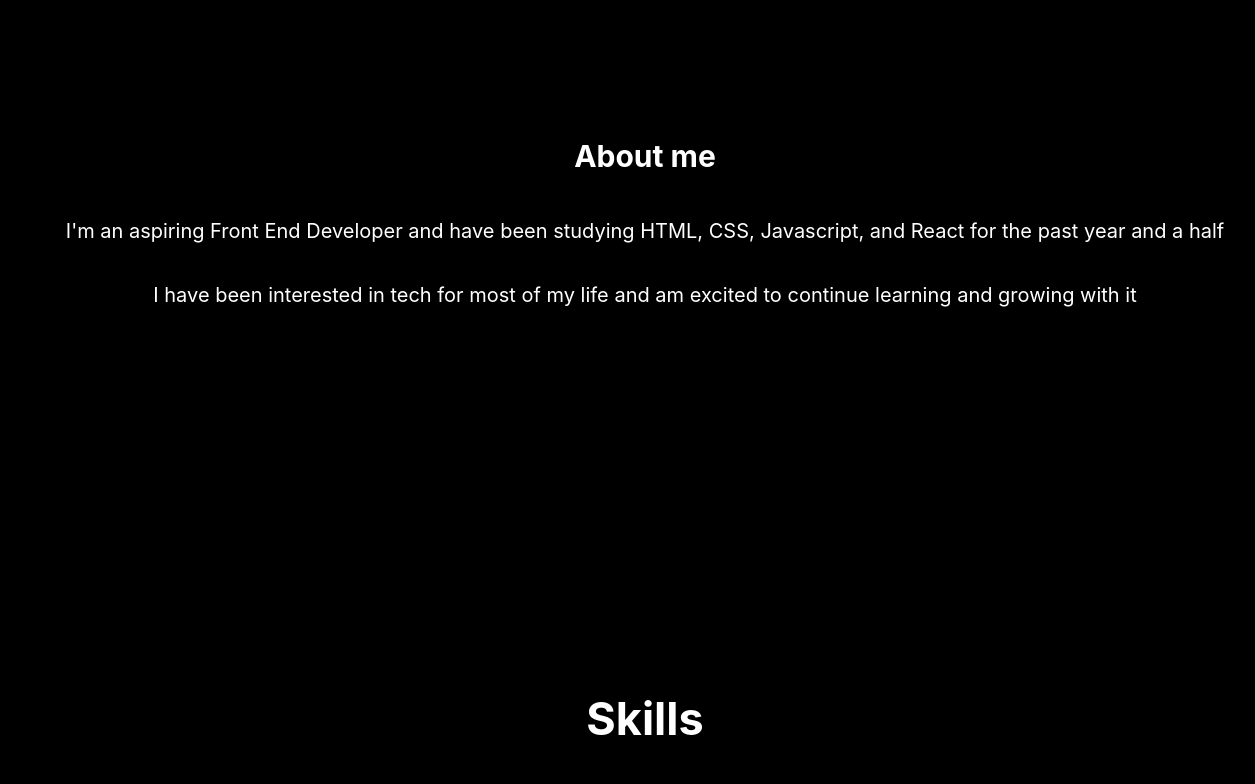
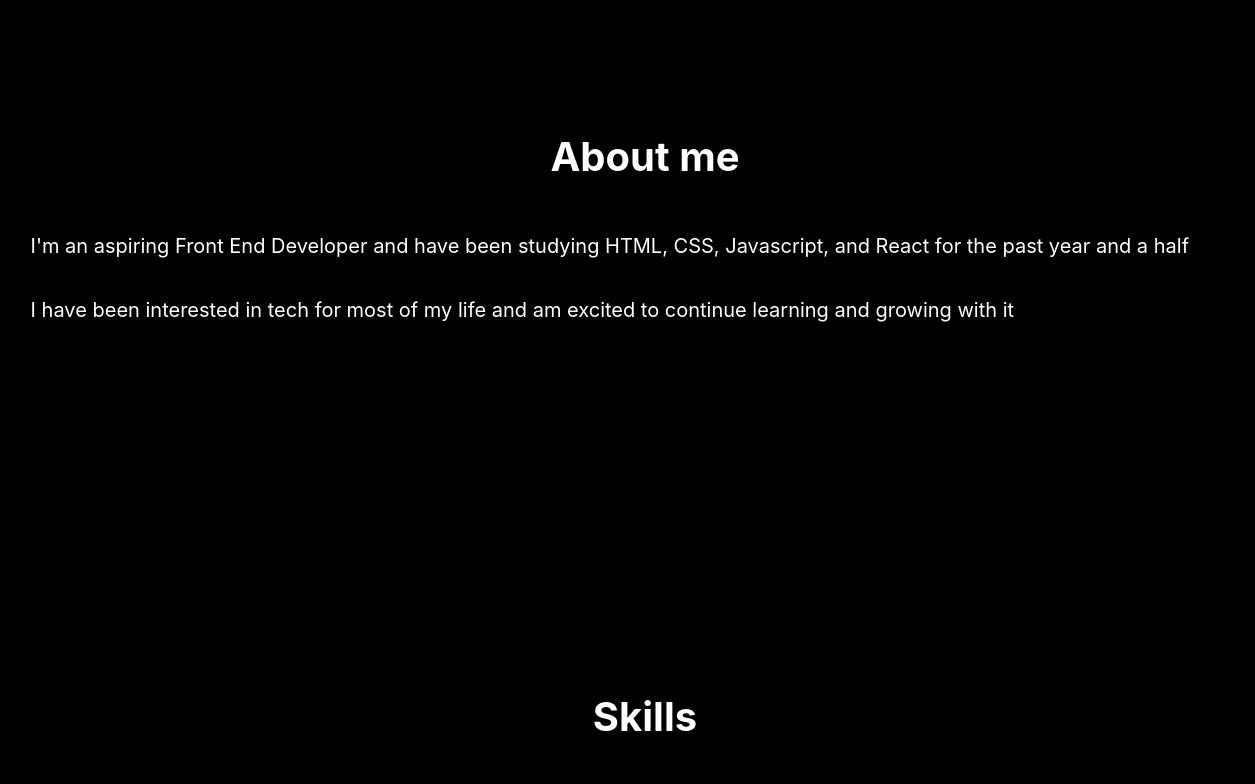
Before and after one commit to Braden0006/portfolio-version2, a React (Create React App) app: page / in a window 1536 px wide. Shown: the part 980-1764 px from the top of the page, without its empty margins (123-1378 px from the left). Built offline with nearby package versions, Linux system fonts and the light colour scheme.

Commit message:
Made "About" component responsive on all devices and changed some font sizes

```diff
--- a/src/Components/About/About.css
+++ b/src/Components/About/About.css
@@ -1 +1 @@
-.about{height:100vh;width:90vw;margin:auto;display:flex;flex-direction:column;align-items:center;justify-content:center}.about .about__title,.about .about__info{color:#fff}.about .about__title{font-size:3rem}.about .about__info{font-size:2rem}/*# sourceMappingURL=About.css.map */
+.about{height:100vh;width:90vw;margin:auto;display:flex;flex-direction:column;align-items:center;justify-content:center}.about .about__title,.about .about__info-container__description{color:#fff}.about .about__title{font-size:3rem}.about .about__info-container{display:flex;flex-direction:column;width:80vw}.about .about__info-container .about__info-container__description{font-size:2rem}@media screen and (min-width: 1440px){.about .about__title{font-size:4rem}.about .about__info{font-size:2.5rem}}/*# sourceMappingURL=About.css.map */
--- a/src/Components/About/About.js
+++ b/src/Components/About/About.js
@@ -5,14 +5,16 @@ export default function About() {
   return (
     <div className="about" id="about">
       <h2 className="about__title">About me</h2>
-      <p className="about__info">
+      <div className="about__info-container">
+        <p className="about__info-container__description">
           I'm an aspiring Front End Developer and have been studying HTML, CSS,
           Javascript, and React for the past year and a half
         </p>
-      <p className="about__info">
+        <p className="about__info-container__description">
           I have been interested in tech for most of my life and am excited to
           continue learning and growing with it
         </p>
       </div>
+    </div>
   );
 }
--- a/src/Components/About/About.scss
+++ b/src/Components/About/About.scss
@@ -9,7 +9,7 @@
     align-items: center;
     justify-content: center;
 
-    .about__title, .about__info {
+    .about__title, .about__info-container__description {
         color: $white;
     }
 
@@ -17,7 +17,28 @@
         font-size: $h2-font;
     }
 
-    .about__info {
-        font-size: $medium-font;
+    .about__info-container {
+        display: flex;
+        flex-direction: column;
+        width: 80vw;
+
+        .about__info-container__description {
+            font-size: $medium-font;
+        }
+    }
+
+}
+
+// Media Query
+@media screen and (min-width: 1440px) {
+    .about {
+
+        .about__title {
+            font-size: $title-font;
+        }
+
+        .about__info {
+            font-size: $description-font;
+        }
     }
 }
--- a/src/Components/Skills/Skills.css
+++ b/src/Components/Skills/Skills.css
@@ -1 +1 @@
-.skills{height:100vh;display:flex;flex-direction:column;align-items:center;justify-content:center}.skills .skills__title{color:#fff;font-size:3rem}.skills .skills__grid{display:grid;grid-template-columns:repeat(3, 1fr);grid-template-rows:repeat(4, 1fr);column-gap:6rem;row-gap:3rem}.skills .skills__grid .skills__grid-icon{height:6rem}@media screen and (min-width: 768px){.skills .skills__title{margin-bottom:8rem}.skills .skills__grid{column-gap:24rem}}@media screen and (min-width: 1440px){.skills .skills__title{font-size:4.5rem}.skills .skills__grid{column-gap:36rem;row-gap:8rem}.skills .skills__grid .skills__grid-icon{height:8rem}}/*# sourceMappingURL=Skills.css.map */
+.skills{height:100vh;display:flex;flex-direction:column;align-items:center;justify-content:center}.skills .skills__title{color:#fff;font-size:3rem}.skills .skills__grid{display:grid;grid-template-columns:repeat(3, 1fr);grid-template-rows:repeat(4, 1fr);column-gap:6rem;row-gap:3rem}.skills .skills__grid .skills__grid-icon{height:6rem}@media screen and (min-width: 768px){.skills .skills__title{margin-bottom:8rem}.skills .skills__grid{column-gap:24rem}}@media screen and (min-width: 1440px){.skills .skills__title{font-size:4rem}.skills .skills__grid{column-gap:36rem;row-gap:8rem}.skills .skills__grid .skills__grid-icon{height:8rem}}/*# sourceMappingURL=Skills.css.map */
--- a/src/Components/Skills/Skills.scss
+++ b/src/Components/Skills/Skills.scss
@@ -43,7 +43,7 @@
     .skills {
 
         .skills__title {
-            font-size: 4.5rem;
+            font-size: $title-font;
         }
 
         .skills__grid {
--- a/src/Components/Variables/Variables.scss
+++ b/src/Components/Variables/Variables.scss
@@ -1,8 +1,10 @@
 // fonts sizes
 $h2-font: 3rem;
 $h3-font: 2.2rem;
+$description-font: 2.5rem;
 $icon-font: 3rem;
 $medium-font: 2rem;
+$title-font: 4rem;
 
 // colors
 $white: white;
```
Also changed, not shown: 2 other files (tests, documents, lock files or other folders). Lines whose indentation alone changed are shown as unchanged.
